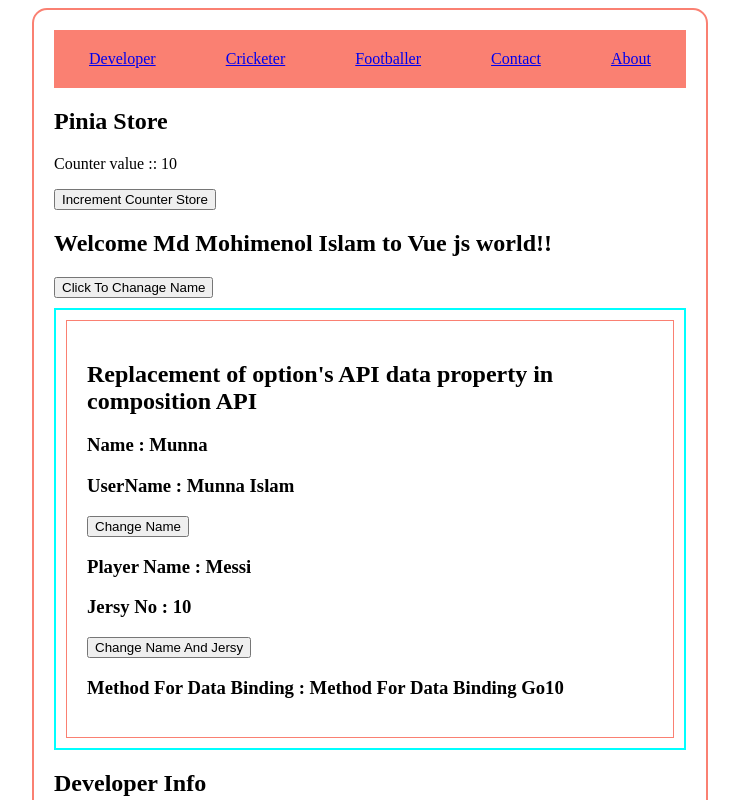
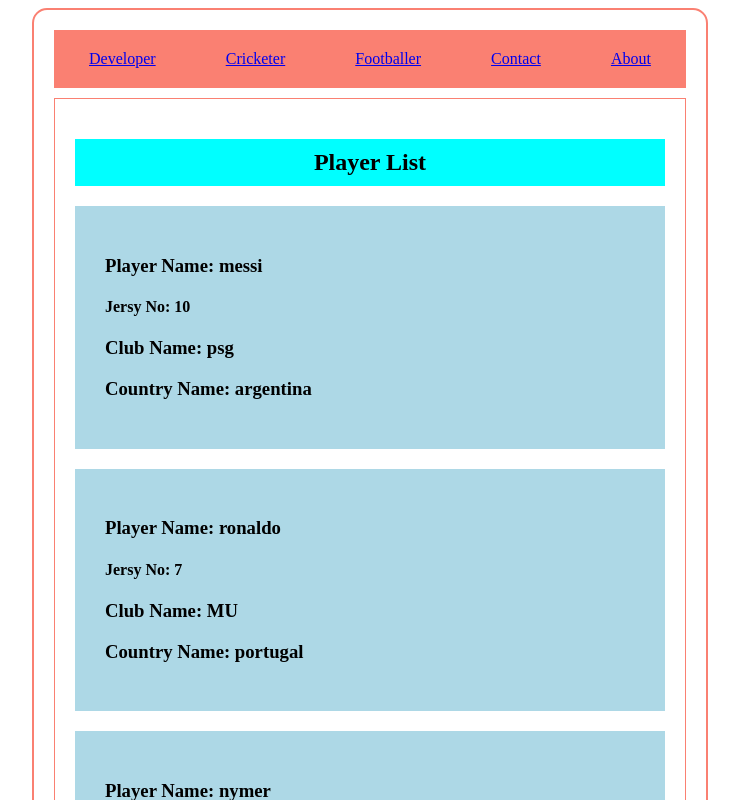
Before and after one commit to Mohimenol-Islam-Munna/VUE-JS, a Vue app in the folder cli/all_core_concept/: page / in a window 1280 px wide. Shown: the top 800 px of the page, without its empty margins (270-1009 px from the left). Built offline with nearby package versions, Linux system fonts and the light colour scheme.

Commit message:
list rendering

```diff
--- a/cli/all_core_concept/src/App.vue
+++ b/cli/all_core_concept/src/App.vue
@@ -8,6 +8,7 @@ import Footballer from "./components/Footballer.vue";
 import Contact from "./components/Contact.vue";
 import About from "./components/About.vue";
 import ComputedAndWatch from "./components/ComputedAndWatch.vue";
+import RenderingList from "./components/RenderingList.vue";
 
 // composition api
 import AlternativeOfDataMethods from "./components/compositionApi/AlternativeOfDataAndMethods.vue";
@@ -28,6 +29,7 @@ export default {
     About,
     AlternativeOfDataMethods,
     ComputedAndWatch,
+    RenderingList,
   },
 
   data() {
@@ -89,6 +91,9 @@ export default {
       </div>
     </header>
 
+    <!-- rendering list  -->
+    <RenderingList />
+
     <!-- content  -->
     <div>
       <h2>Pinia Store</h2>
--- /dev/null
+++ b/cli/all_core_concept/src/components/RenderingList.vue
@@ -0,0 +1,46 @@
+<script>
+export default {
+  data() {
+    return {
+      players: [
+        { name: "messi", jersy: 10, club: "psg", country: "argentina" },
+        { name: "ronaldo", jersy: 7, club: "MU", country: "portugal" },
+        { name: "nymer", jersy: 11, club: "psg", country: "brazil" },
+        { name: "mbappe", jersy: 9, club: "psg", country: "france" },
+        { name: "benzema", jersy: 9, club: "RMD", country: "france" },
+      ],
+    };
+  },
+};
+</script>
+
+<template>
+  <div class="player_container">
+    <h2 class="title">Player List</h2>
+    <div class="player" v-for="player in players">
+      <h3>Player Name: {{ player.name }}</h3>
+      <h4>Jersy No: {{ player.jersy }}</h4>
+      <h3>Club Name: {{ player.club }}</h3>
+      <h3>Country Name: {{ player.country }}</h3>
+    </div>
+  </div>
+</template>
+
+<style scoped>
+.player_container {
+  border: 1px solid salmon;
+  padding: 20px;
+  margin: 10px 0px;
+}
+
+.title {
+  text-align: center;
+  padding: 10px 0px;
+  background-color: cyan;
+}
+.player {
+  background-color: lightblue;
+  padding: 30px;
+  margin-top: 20px;
+}
+</style>
```
